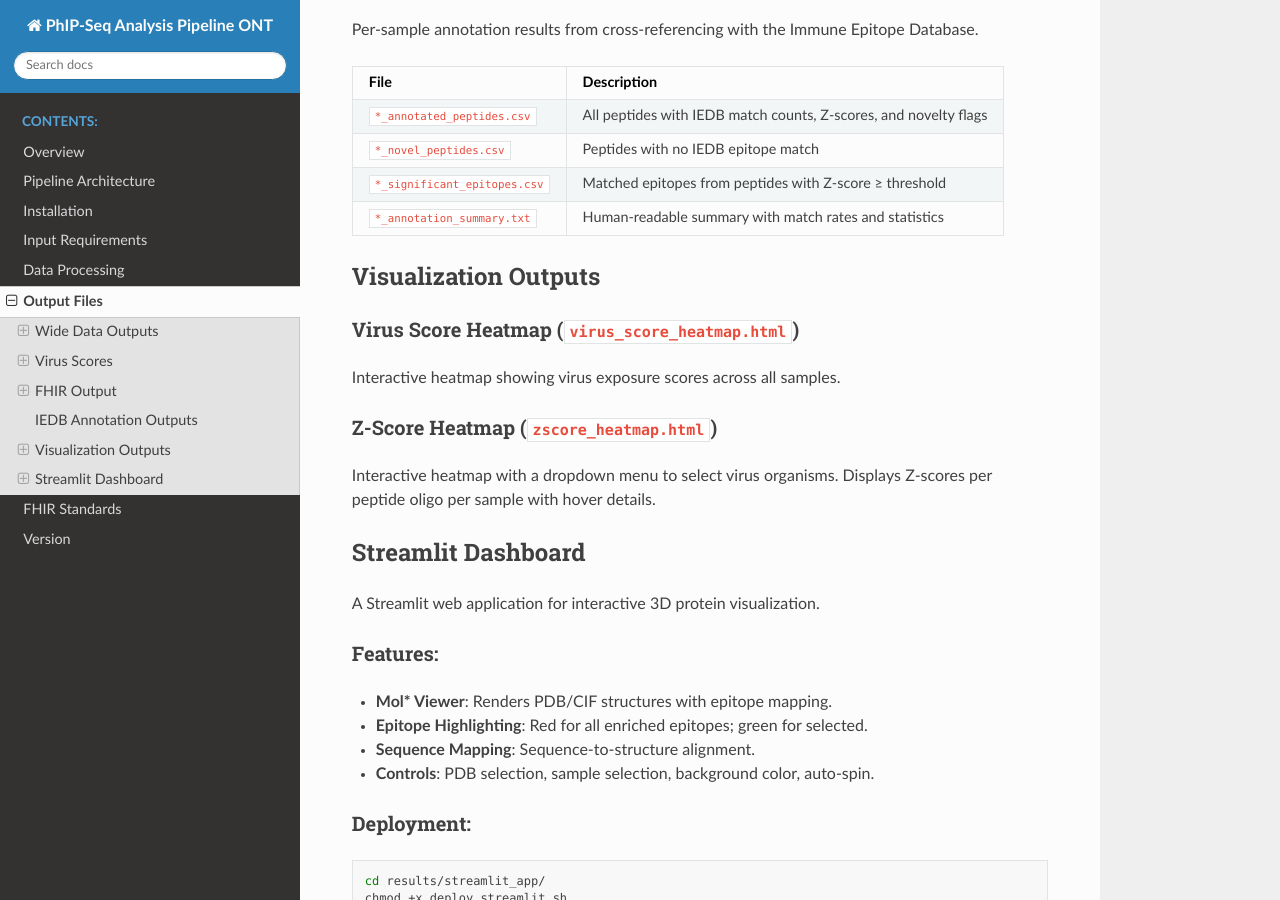
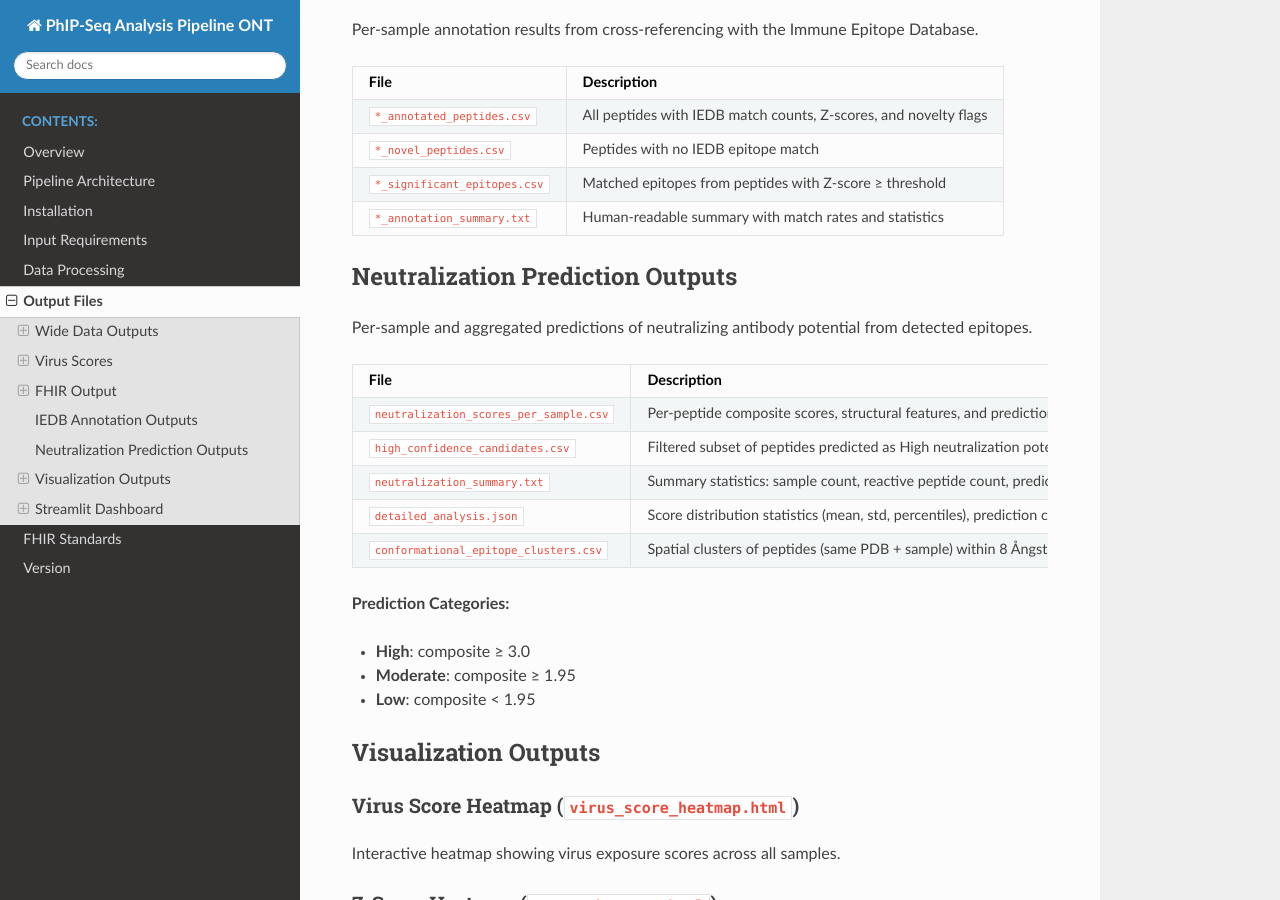
Before and after one commit to robind1/phipseq-pipeline-docs, a Sphinx documentation site: the page built from docs/source/outputs.md, in a window 1280 px wide and 900 px high, scrolled down 1720 px. Built offline with Sphinx 7.4.7 and the Read the Docs theme 3.1.0, drawn with Linux system fonts in a browser that asks for light colours.

Commit message:
Update outputs.md

```diff
--- a/docs/source/outputs.md
+++ b/docs/source/outputs.md
@@ -57,6 +57,21 @@ Per-sample annotation results from cross-referencing with the Immune Epitope Dat
 | `*_significant_epitopes.csv` | Matched epitopes from peptides with Z-score ≥ threshold |
 | `*_annotation_summary.txt` | Human-readable summary with match rates and statistics |
 
+## Neutralization Prediction Outputs
+Per-sample and aggregated predictions of neutralizing antibody potential from detected epitopes.
+
+| File | Description |
+| :--- | :--- |
+| `neutralization_scores_per_sample.csv` | Per-peptide composite scores, structural features, and prediction categories (High/Moderate/Low) |
+| `high_confidence_candidates.csv` | Filtered subset of peptides predicted as High neutralization potential |
+| `neutralization_summary.txt` | Summary statistics: sample count, reactive peptide count, prediction distribution, threshold, score percentiles |
+| `detailed_analysis.json` | Score distribution statistics (mean, std, percentiles), prediction counts, algorithm weights used, peptides with structural data and cluster membership |
+| `conformational_epitope_clusters.csv` | Spatial clusters of peptides (same PDB + sample) within 8 Ångströms; includes cluster center coordinates (X, Y, Z) |
+
+**Prediction Categories:**
+- **High**: composite ≥ 3.0
+- **Moderate**: composite ≥ 1.95
+- **Low**: composite < 1.95
 
 ## Visualization Outputs
 
```
